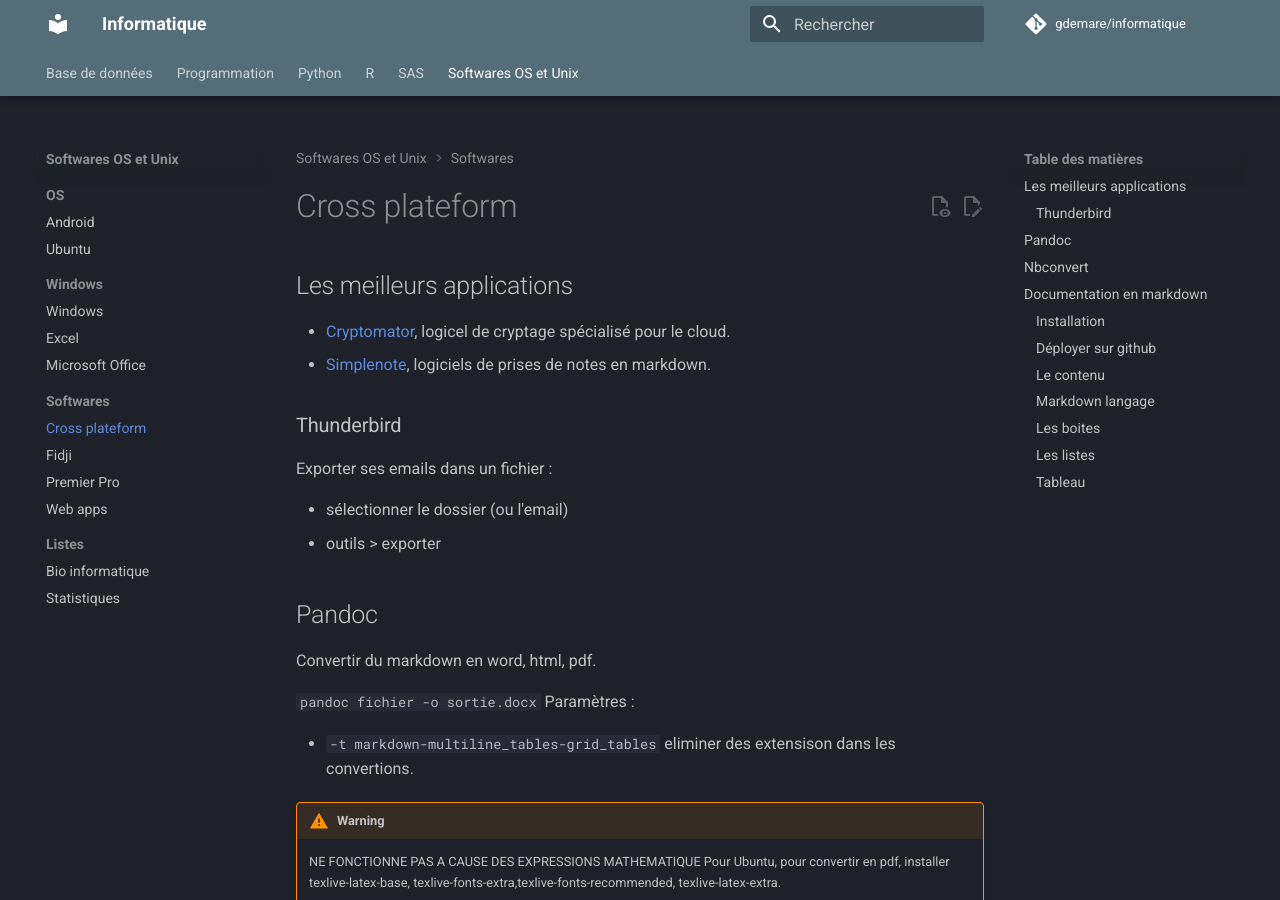
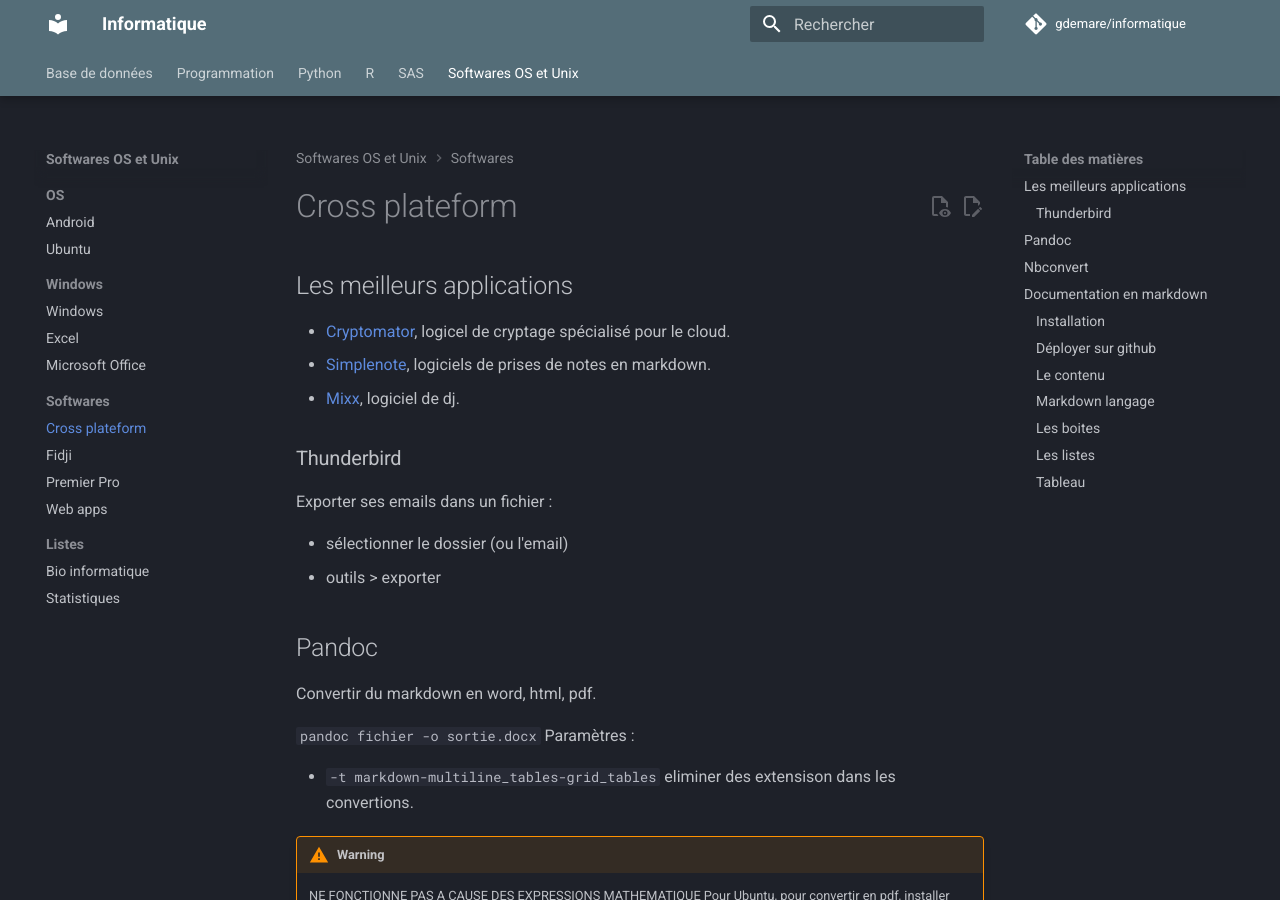
Before and after one commit to gdemare/Informatique, an MkDocs documentation site: the page built from docs/sofwares-os-unix/software/cross-plateforme.md, in a window 1280 px wide and 900 px high. Built offline with MkDocs 1.6.1 and Material for MkDocs 9.7.7, drawn with Linux system fonts in a browser that asks for light colours; comment, search, counter and statistics services are not loaded.

Commit message:
Update cross-plateforme.md

```diff
--- a/docs/sofwares-os-unix/software/cross-plateforme.md
+++ b/docs/sofwares-os-unix/software/cross-plateforme.md
@@ -2,6 +2,7 @@
 
 * [Cryptomator](https://cryptomator.org/), logicel de cryptage spécialisé pour le cloud.
 * [Simplenote](https://simplenote.com/), logiciels de prises de notes en markdown.
+* [Mixx](https://mixxx.org/), logiciel de dj.
 
 ### Thunderbird
 
```
